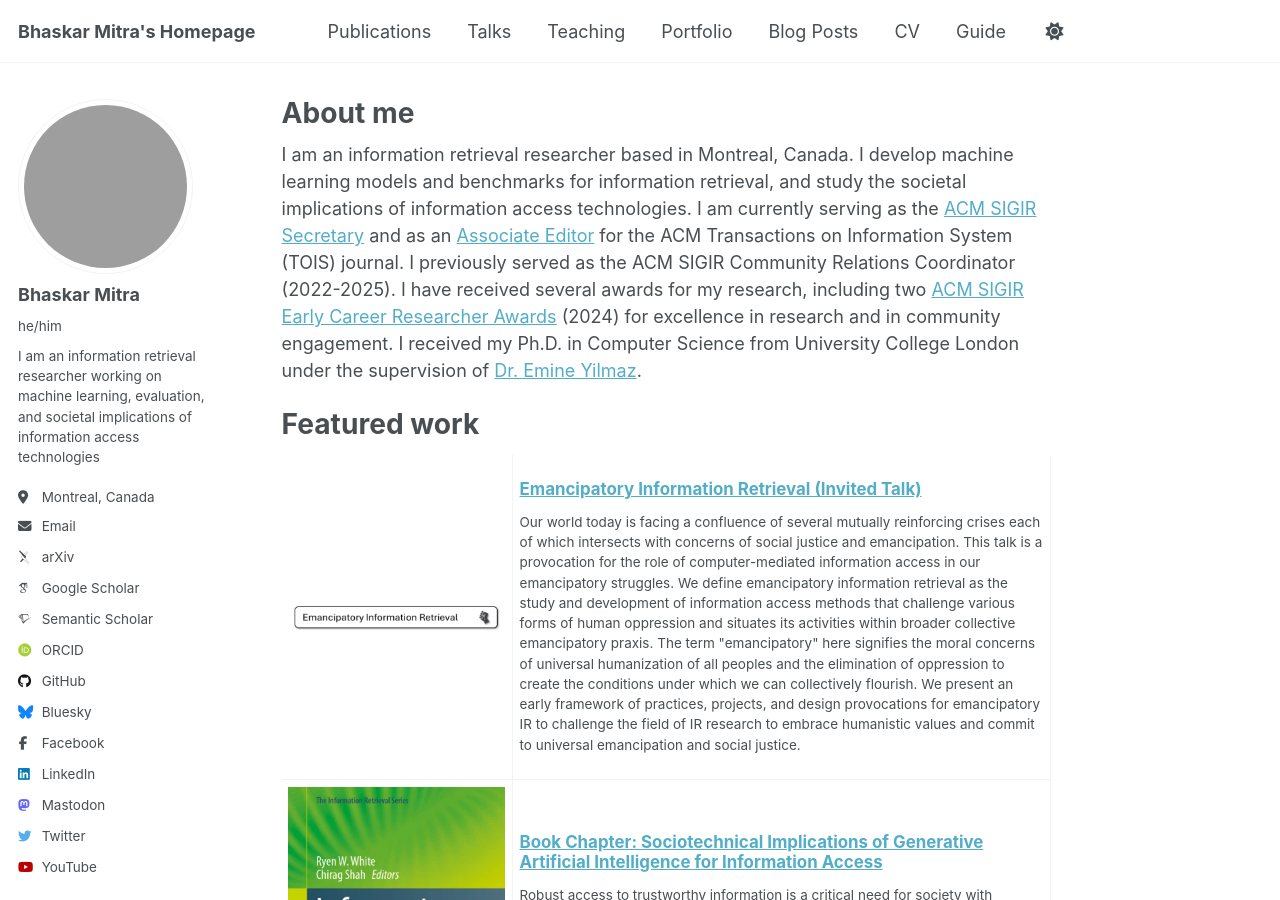
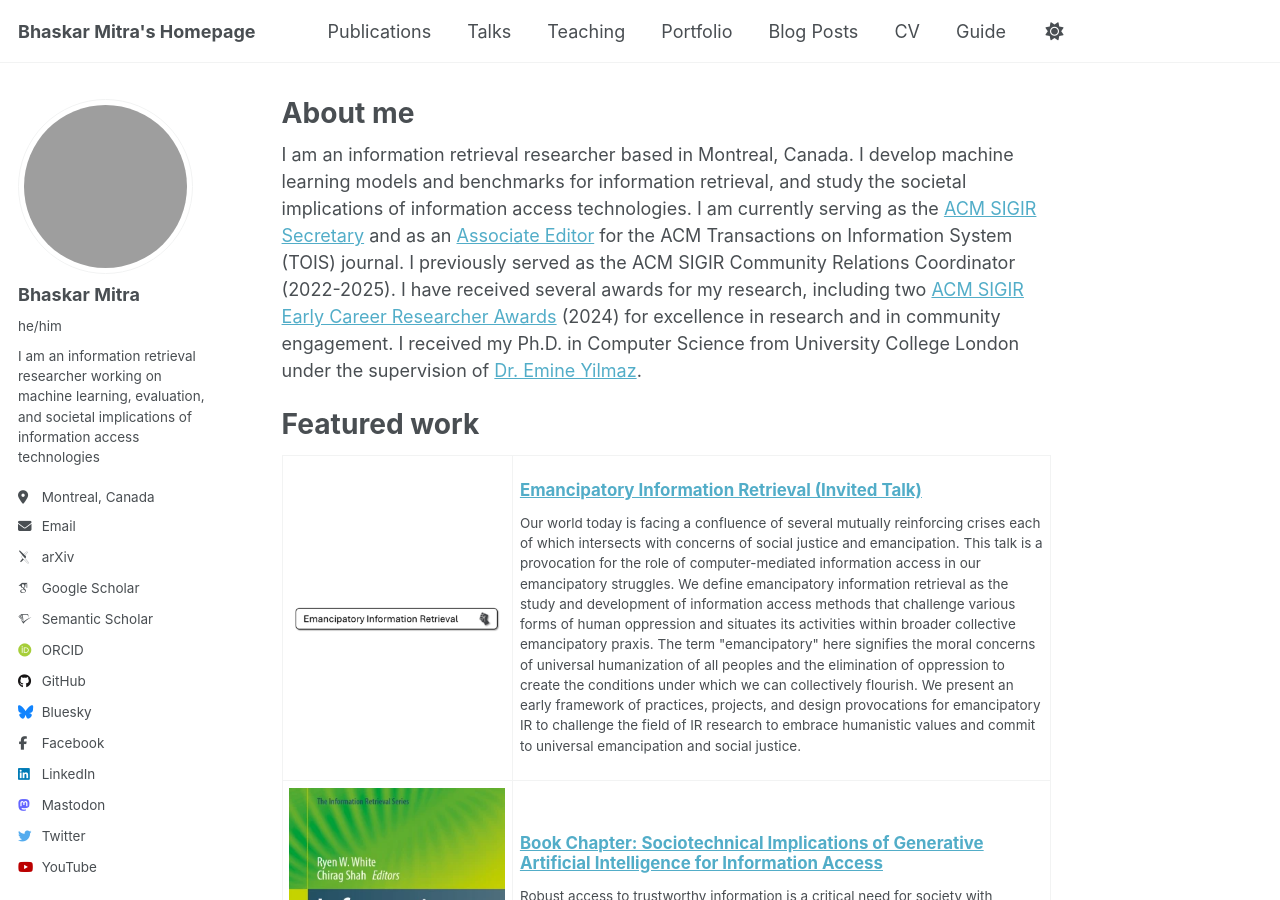
Before and after one commit to bhaskar-mitra/bhaskar-mitra.github.io, a Jekyll site: the page built from _pages/about.md, in a window 1280 px wide and 900 px high. Built offline with Jekyll 4.4.1, drawn with Linux system fonts in a browser that asks for light colours; some web fonts are replaced; grey boxes are pictures that could not be loaded.

Commit message:
Update about.md

```diff
--- a/_pages/about.md
+++ b/_pages/about.md
@@ -19,10 +19,10 @@ Featured work
 
 <div>
   <article class="archive__item" itemscope itemtype="http://schema.org/CreativeWork">
-    <table style="border:none">
-      <tr>
-        <td width="30%"><img src="/images/emancipatory-ir-2-655x368.png" /></td>
-        <td>
+    <table border="0">
+      <tr border="0">
+        <td width="30%" border="0"><img src="/images/emancipatory-ir-2-655x368.png" /></td>
+        <td border="0">
           <h2 class="archive__item-title" itemprop="headline">
             <a href="https://www.youtube.com/watch?v=wK-nHCg_ZHg" rel="permalink">
               Emancipatory Information Retrieval (Invited Talk)
```
